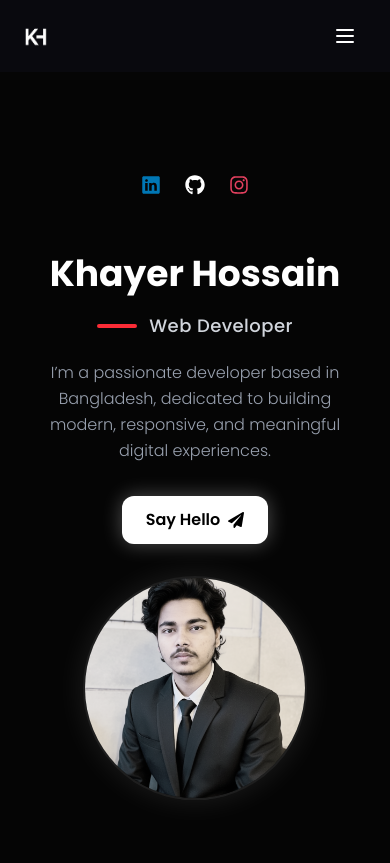
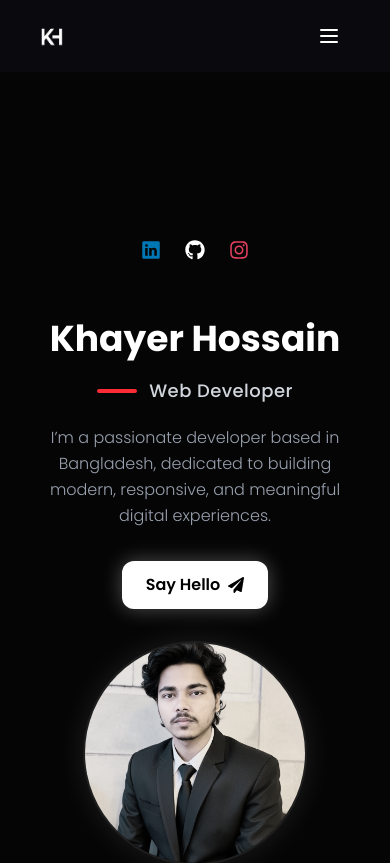
Before and after one commit to khayerhossain/khayerhossain-portfolio, a React (Vite) app: page / in a window 390 px wide. Shown: the top 863 px of the page. Built offline with nearby package versions, Linux system fonts and the light colour scheme.

Commit message:
updated some issues

```diff
--- a/src/Pages/Banner/Banner.jsx
+++ b/src/Pages/Banner/Banner.jsx
@@ -13,7 +13,7 @@ import Container from "../../Container/Container";
 
 const Banner = () => {
   return (
-    <section className="bg-[#050505] flex items-center py-[175px] relative overflow-hidden" id="home">
+    <section className="bg-[#050505] flex items-center py-[240px] relative overflow-hidden" id="home">
 
       <Container>
         <div className="flex flex-col lg:flex-row items-center justify-between gap-8 relative z-10">
--- a/src/Shared/Navbar/Navbar.jsx
+++ b/src/Shared/Navbar/Navbar.jsx
@@ -8,6 +8,7 @@ import {
   FaDownload,
 } from "react-icons/fa";
 import Logo from "../../assets/name-logo-white.png";
+import Container from "../../Container/Container";
 
 const Navbar = () => {
   const [activeSection, setActiveSection] = useState("home");
@@ -58,7 +59,8 @@ const Navbar = () => {
 
   return (
     <div className="fixed top-0 w-full z-50 bg-[#0a0a0f]/95 backdrop-blur-md">
-      <div className="w-full max-w-[1400px] mx-auto px-4 md:px-8 lg:px-32 flex items-center justify-between py-4 relative">
+      <Container>
+<div className="w-full max-w-[1400px] flex items-center justify-between py-4 relative">
         {/* Left - Logo */}
         <div className="flex items-center gap-2">
           <img
@@ -145,6 +147,7 @@ const Navbar = () => {
           </ul>
         </div>
       </div>
+      </Container>
     </div>
   );
 };
```
Also changed, not shown: 1 other file (tests, documents, lock files or other folders).
